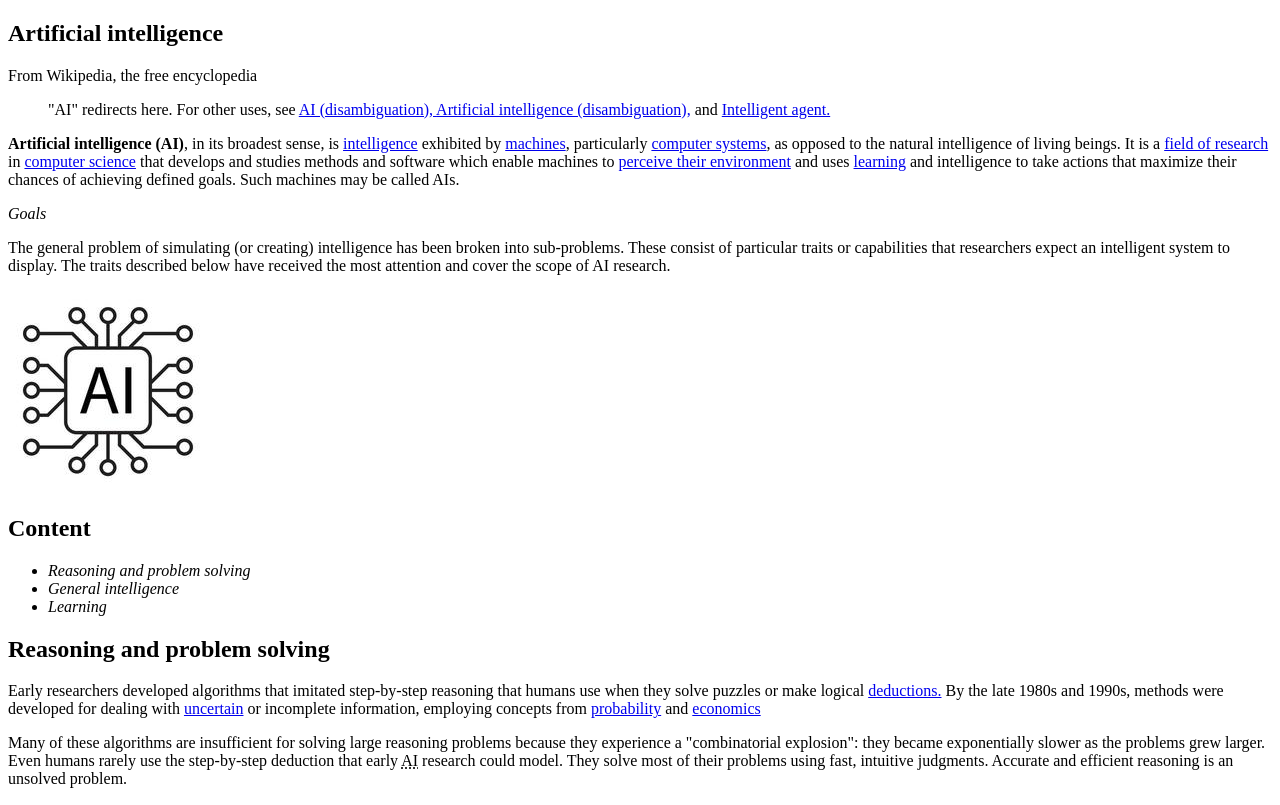
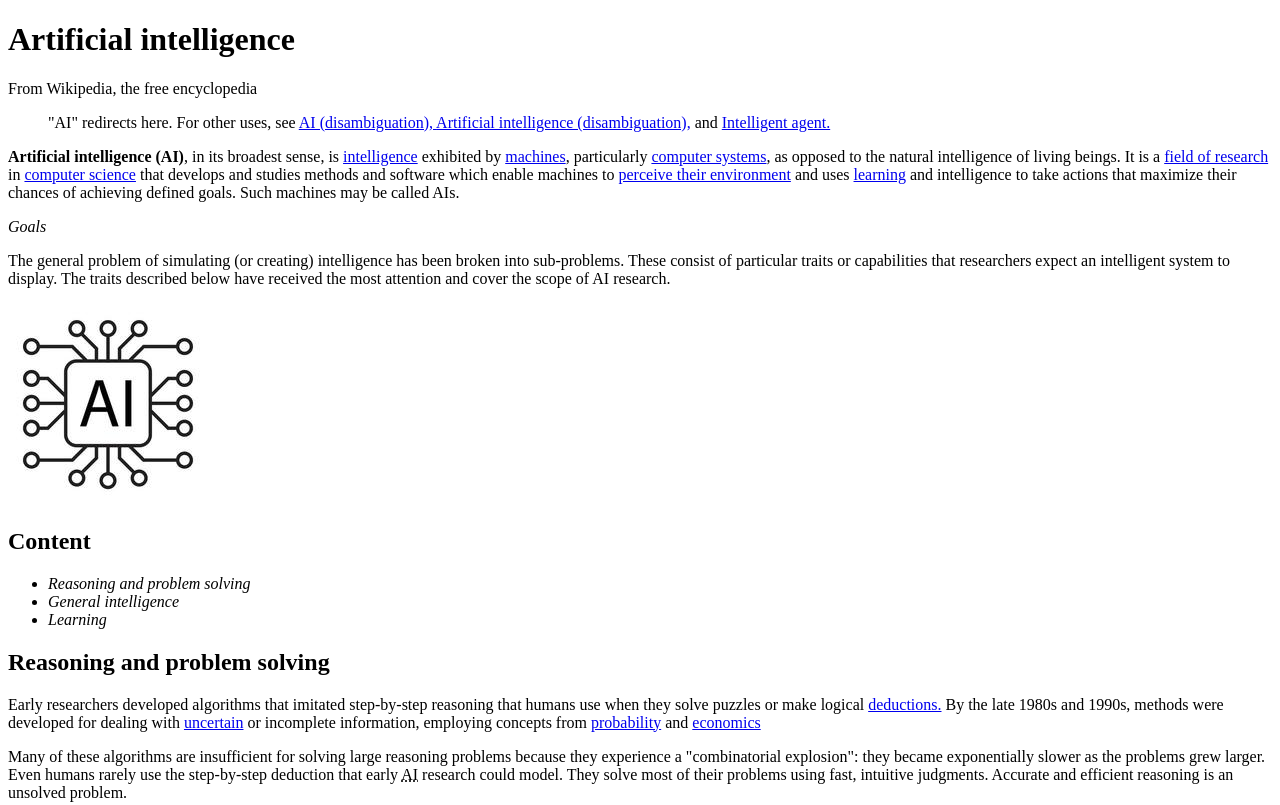
Before and after one commit to flinnadev/HTML-Easy-level, a plain HTML site: page index.html in a window 1280 px wide. Shown: the top 805 px of the page. Drawn offline with Linux system fonts and the light colour scheme; files whose address does not match are found by name.

Commit message:
Add files via upload

```diff
--- a/index.html
+++ b/index.html
@@ -6,9 +6,9 @@
     <title>Document</title>
 </head>
 <body>
-    <aside>
+    <header>
         <h1>Artificial intelligence</h1>
-    </aside>
+    </header>
     <p>From Wikipedia, the free encyclopedia</p>
     <blockquote> "AI" redirects here. For other uses, see
         <a href="https://en.wikipedia.org/wiki/AI_(disambiguation)" target="_blank">AI (disambiguation), </a>
@@ -34,14 +34,16 @@
     <header>
         <img src="./assets/artificial-intelligence-ai-processor.jpg" alt="Artificial intelligence"/>
     </header>
+    <article>
     <h2>Content</h2>
         <ul>
             <li><i>Reasoning and problem solving</i></li>
-        <li><i>General intelligence</i></li>            <li><i>Learning</i></li>
+            <li><i>General intelligence</i></li>
+            <li><i>Learning</i></li>
         </ul>
+    </article>
     <article>
         <h2>Reasoning and problem solving</h2>
-    </article>
         <p>
             Early researchers developed algorithms that imitated step-by-step reasoning that humans use when they solve puzzles or make logical
             <a href="https://en.wikipedia.org/wiki/Deductive_reasoning" target="_blank">deductions.</a> By the late 1980s and 1990s, methods were developed for dealing with
@@ -49,6 +51,7 @@
             <a href="https://en.wikipedia.org/wiki/Probability" target="_blank">probability</a> and
             <a href="https://en.wikipedia.org/wiki/Economics" target="_blank">economics</a>
         </p>
+    </article>
     <p>
         Many of these algorithms are insufficient for solving large reasoning problems because they experience a "combinatorial explosion":
         they became exponentially slower as the problems grew larger. Even humans rarely use the step-by-step deduction that early
@@ -56,21 +59,21 @@
     </p>
     <article>
         <h2>General intelligence</h2>
-    </article>
         <p>
             A machine with
             <a href="https://en.wikipedia.org/wiki/Artificial_general_intelligence" target="_blank">artificial general intelligence</a>
             should be able to solve a wide variety of problems with breadth and versatility similar to human intelligence.
         </p>
+    </article>
     <p><i>Techniques</i></p>
     <p>AI research uses a wide variety of techniques to accomplish the goals above.</p>
     <article>
         <h2>Learning</h2>
-    </article>
         <p>
             <a href="https://en.wikipedia.org/wiki/Machine_learning" target="_blank">Machine learning</a> is the study of programs that can improve their performance on a given task automatically. It has been a part of
             <abbr title="Artificial intelligence">AI</abbr> from the beginning.
         </p>
+    </article>
     <p>
         There are several kinds of machine learning.
         <a href="https://en.wikipedia.org/wiki/Unsupervised_learning" target="_blank">Unsupervised learning</a> analyzes a stream of data and finds patterns and makes predictions without any other guidance.
```
Lines whose indentation alone changed are shown as unchanged.
